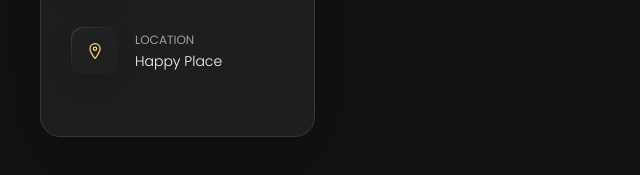
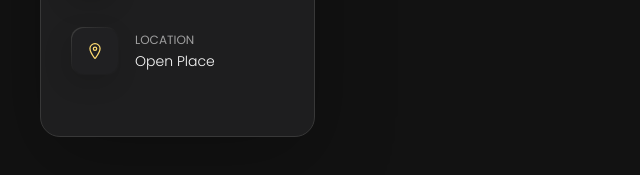
Before and after one commit to pranaysparihar/my-bar, a plain HTML site: page index.html in a window 1280 px wide. Shown: the part 647-822 px from the top of the page, 0-640 px from the left. Drawn offline with nearby package versions, Linux system fonts and the light colour scheme.

Commit message:
added cahllenges

```diff
--- a/index.html
+++ b/index.html
@@ -286,7 +286,7 @@
             <div class="contact-info">
               <p class="contact-title">Location</p>
 
-              <address>Happy Place</address>
+              <address>Open Place</address>
             </div>
 
           </li>
```
